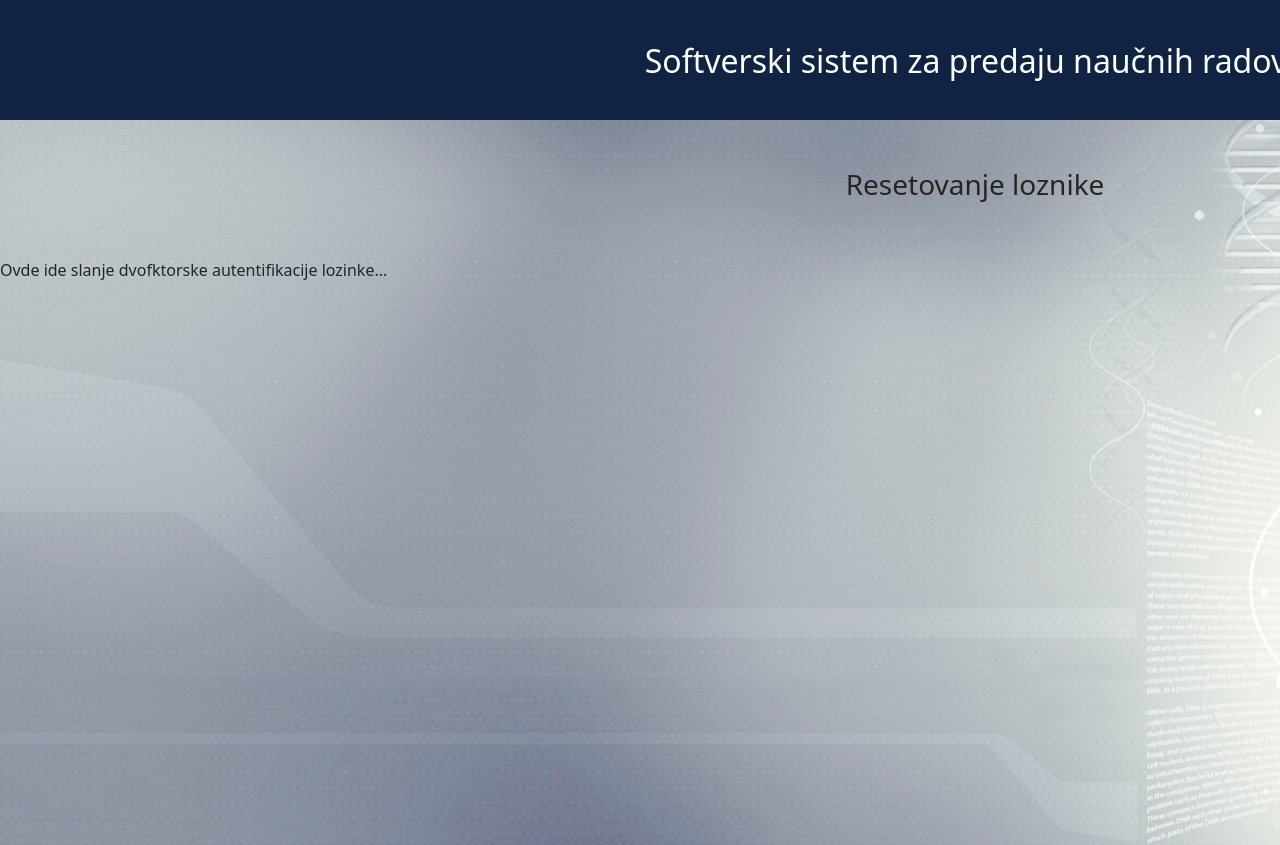
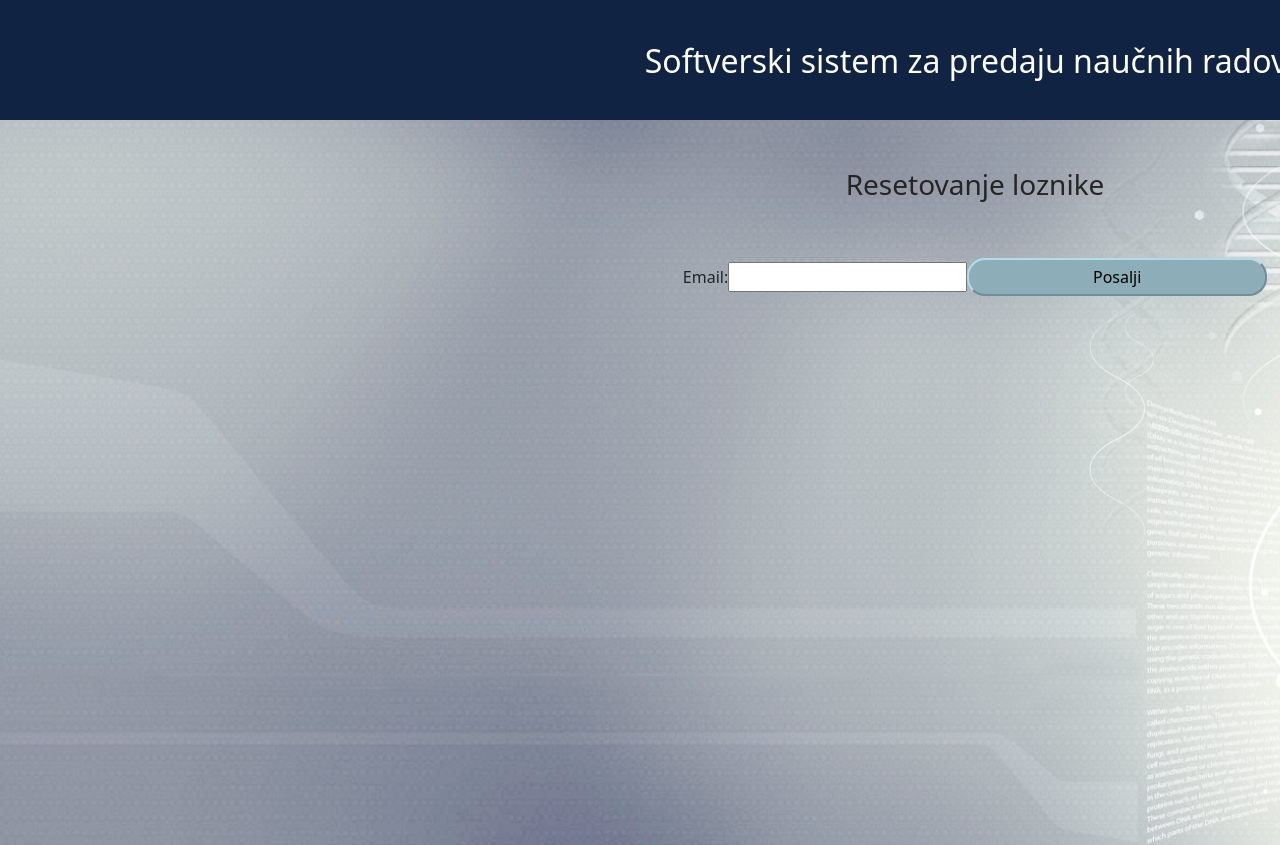
Before and after one commit to SinisaBeronja/ETFProject, an Angular app in the folder frontend/app/: page /lostpassword in a window 1280 px wide. Shown: the top 845 px of the page. Built offline with nearby package versions, Linux system fonts and the light colour scheme.

Commit message:
Updated lost password component

```diff
--- a/frontend/app/src/app/lostpassword/lostpassword.component.html
+++ b/frontend/app/src/app/lostpassword/lostpassword.component.html
@@ -3,4 +3,10 @@
 <div><h3>Resetovanje loznike</h3></div>
 <br><br>
 
-Ovde ide slanje dvofktorske autentifikacije lozinke...
+<div>
+<form (ngSubmit)="submitForm()" #resetForm="ngForm">
+  <label>Email:</label>
+  <input type="email" name="email" [(ngModel)]="email" required>
+  <button type="submit">Posalji</button>
+</form>
+</div>
--- a/frontend/app/src/app/lostpassword/lostpassword.component.ts
+++ b/frontend/app/src/app/lostpassword/lostpassword.component.ts
@@ -1,3 +1,4 @@
+import { HttpClient } from '@angular/common/http';
 import { Component, OnInit } from '@angular/core';
 
 @Component({
@@ -7,9 +8,22 @@ import { Component, OnInit } from '@angular/core';
 })
 export class LostpasswordComponent implements OnInit {
 
-  constructor() { }
-
+  constructor(private http: HttpClient) { }
+  email!: string;
   ngOnInit(): void {
   }
+  submitForm() {
+    const formData = { email: this.email };
 
+    this.http.post('http://localhost:5000/password-reset', formData).subscribe(
+      () => {
+        console.log('Password reset request sent successfully.');
+        // Display success message to the user
+      },
+      (error) => {
+        console.error('Error occurred during password reset:', error);
+        // Display error message to the user
+      }
+    );
+  }
 }
```
